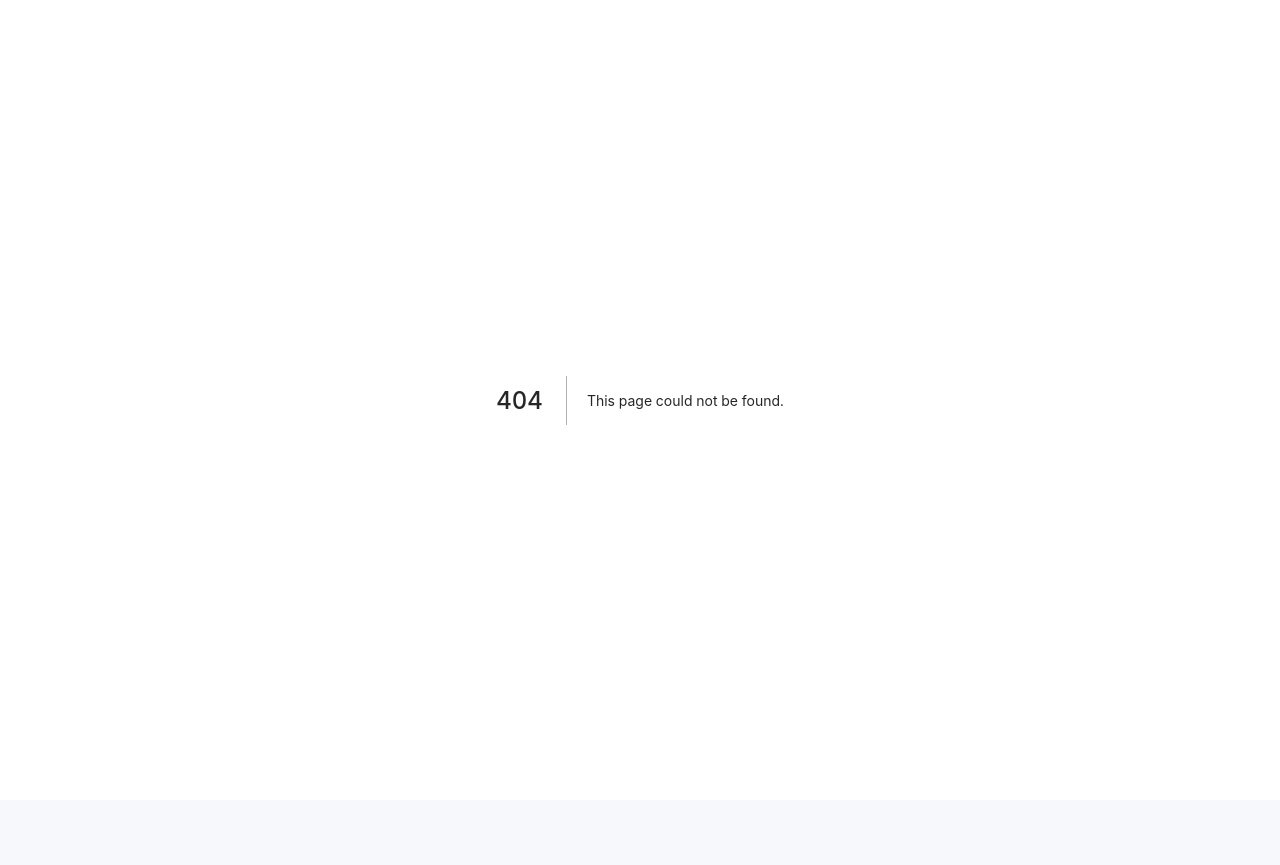
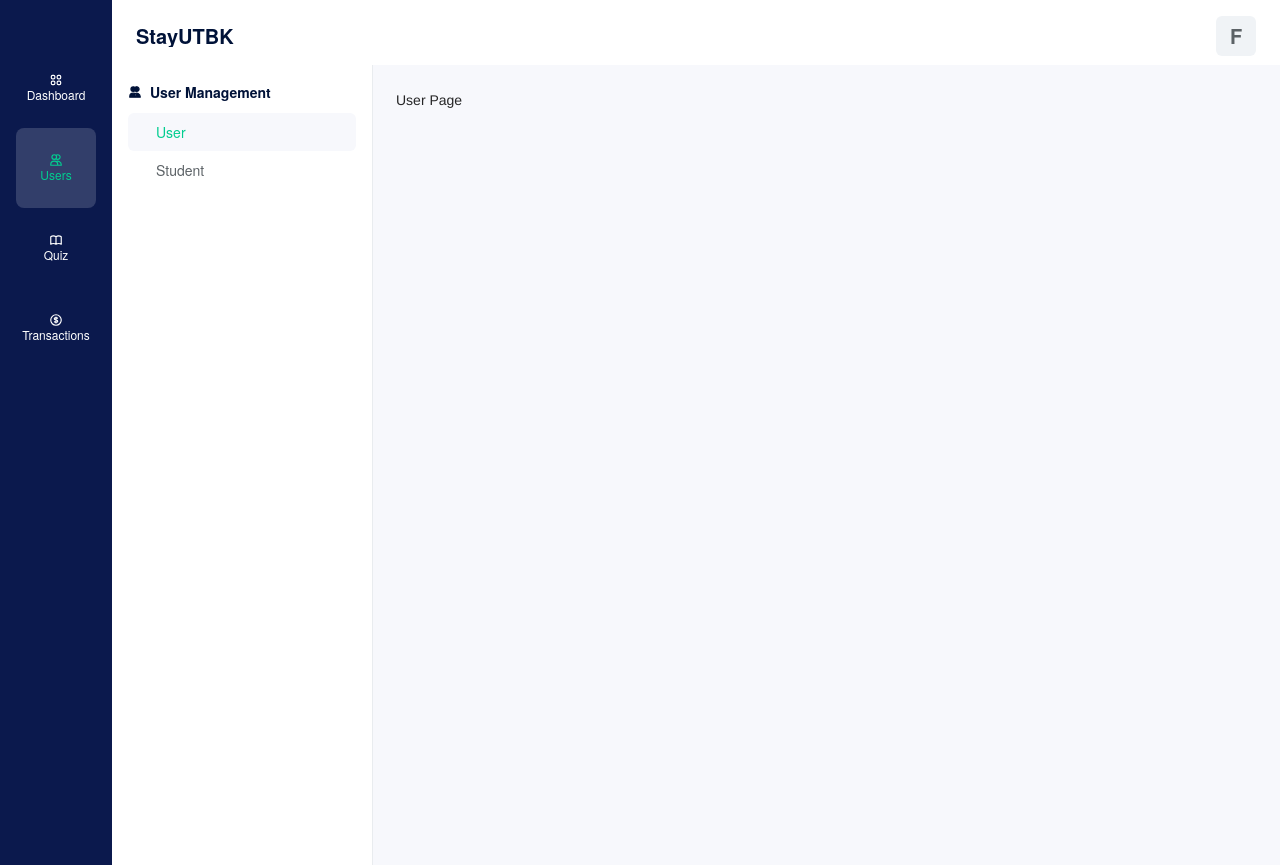
Before and after one commit to finma/stayutbk-owner, a Next.js app: page /users/user in a window 1280 px wide. Before the commit this address had no page. Before the commit the page ends 800 px from the top, so only its background shows below. Built offline with nearby package versions, Linux system fonts and the light colour scheme; a web font is replaced by a local one.

Commit message:
[CHG] update spelling users

```diff
--- a/components/layout/base-sidebar.tsx
+++ b/components/layout/base-sidebar.tsx
@@ -21,8 +21,8 @@ const BaseSidebar = () => {
       icon: <HiOutlineViewGrid />,
     },
     {
-      label: "User",
-      key: "user",
+      label: "Users",
+      key: "users",
       icon: <HiOutlineUsers />,
     },
     {
@@ -49,8 +49,8 @@ const BaseSidebar = () => {
   }, [router.asPath]);
 
   const handleRoute = (e: any) => {
-    if (e.key === "user") {
-      router.push("/user/user");
+    if (e.key === "users") {
+      router.push("/users/user");
     } else {
       router.push("/" + e.key);
     }
--- a/components/layout/layout-main.tsx
+++ b/components/layout/layout-main.tsx
@@ -36,7 +36,7 @@ const LayoutMain: FC<LayoutProps> = ({ children, title }) => {
         <BaseSidebar />
         <Layout>
           <BaseHeader />
-          {currentPage && currentPage === "user" ? (
+          {currentPage && currentPage === "users" ? (
             <Layout>
               <UserSidebar />
               <Content
--- a/components/layout/user-sidebar.tsx
+++ b/components/layout/user-sidebar.tsx
@@ -20,12 +20,12 @@ const UserSidebar = () => {
         {
           subTitle: "User",
           id: "user",
-          link: "/user/user",
+          link: "/users/user",
         },
         {
           subTitle: "Student",
           id: "student",
-          link: "/user/student",
+          link: "/users/student",
         },
       ],
     },
```
Also changed, not shown: pages/users/student.tsx (renamed from pages/user/student.tsx), pages/users/user.tsx (renamed from pages/user/user.tsx).
